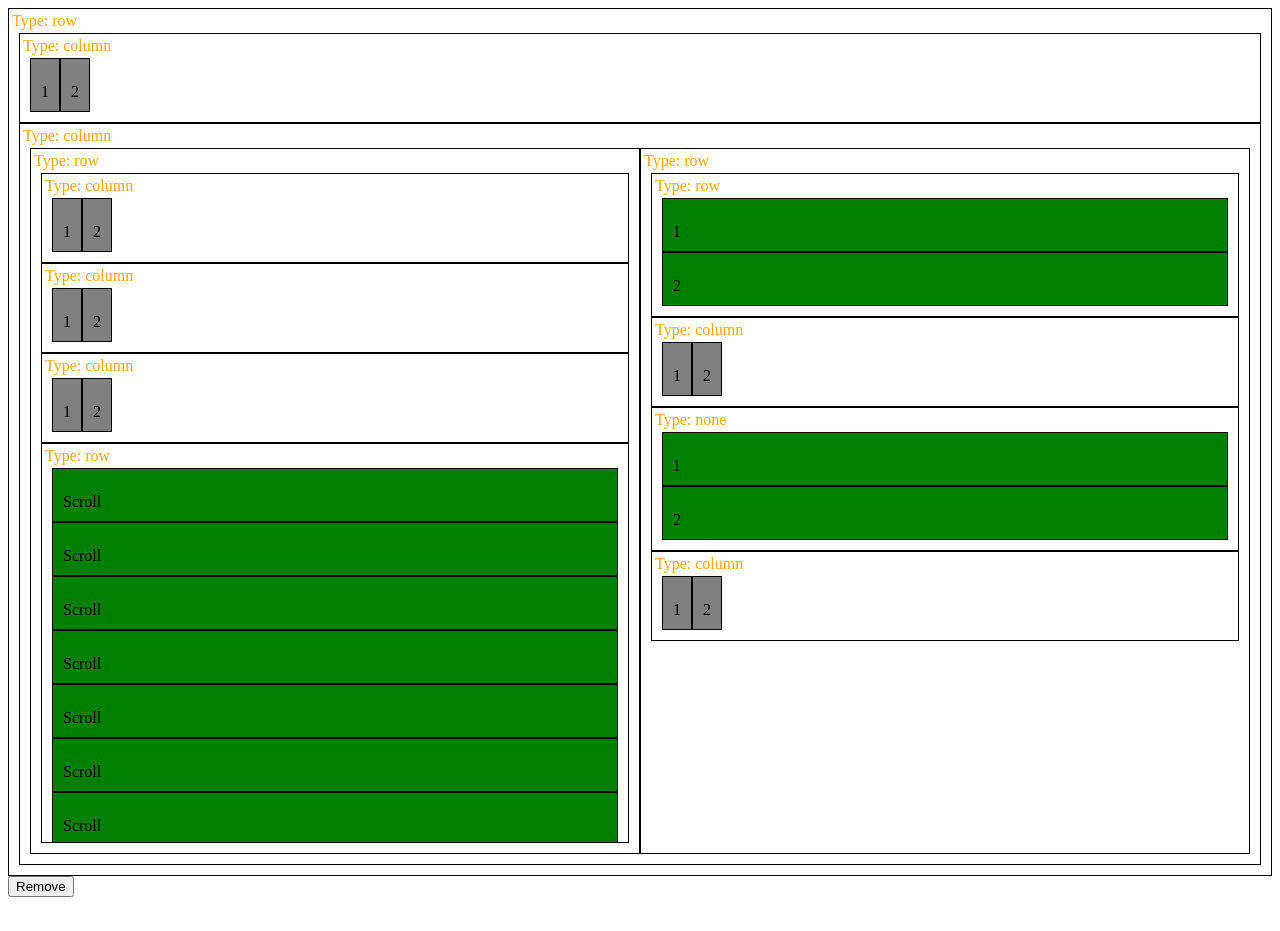
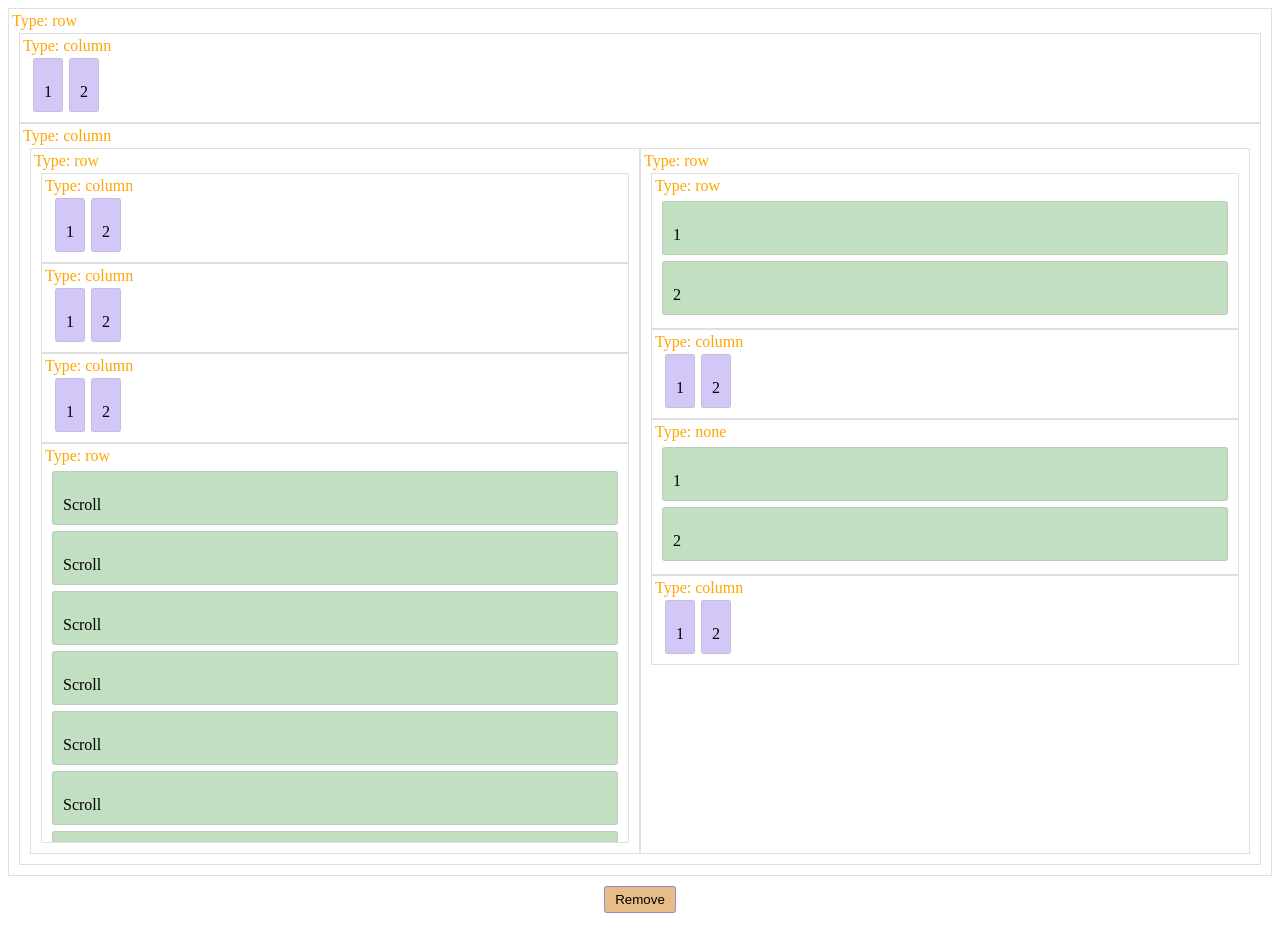
Before and after one commit to defective-origin/html-dom-navigator, a website built with webpack: page interactive-test/index.html in a window 1280 px wide. Before the commit the page ends 905 px from the top, so only its background shows below. Built offline with nearby package versions, Linux system fonts and the light colour scheme.

Commit message:
feat: add styles for test page

```diff
--- a/interactive-test/index.html
+++ b/interactive-test/index.html
@@ -12,7 +12,7 @@
       .none {
         box-sizing: border-box;
         padding: 24px 10px 10px 10px ;
-        border: 1px solid black;
+        border: 1px solid #afafaf63;
         display: flex;
         align-content: stretch;
         width: 100%;
@@ -46,26 +46,49 @@
       }
 
       [data-nav="item"] {
-        background: green;
+        background: #3596354d;
+        border-radius: 3px;
+        outline: none;
       }
 
       .none::after {
         content: "Type: none";
       }
 
+      [data-nav="row"] > [data-nav="item"],
+      .none > [data-nav="item"] {
+        margin: 3px 0;
+      }
+
       [data-nav="column"] > [data-nav="item"] {
-        background: gray;
+        background: #8969ea5e;
         width: min-content;
+        margin: 0 3px;
       }
 
       [data-nav][data-active-nav-item="true"] {
-        background: orange;
+        background: #f9282861;
+        border: 1px solid rgb(132, 69, 161);
       }
 
       .scroll {
         height: 400px;
         overflow-x: hidden;
         overflow-y: scroll;
+      }
+
+      .actions {
+        display: flex;
+        padding: 10px;
+        align-items: center;
+        justify-content: center;
+      }
+
+      .button {
+        padding: 5px 10px;
+        background: #e6bc88;
+        border: 1px solid #7272e2ad;
+        border-radius: 3px;
       }
     </style>
     <div id="root" data-nav="row">
@@ -203,7 +226,9 @@
         </article>
       </main>
     </div>
-    <button onclick="removeNode()">Remove</button>
+    <div class="actions">
+      <button class="button" onclick="removeNode()">Remove</button>
+    </div>
     <script>
       const elem = document.getElementById('root')
       window.HtmlDomNavigator.subscribe(elem)
--- a/src/index.ts
+++ b/src/index.ts
@@ -11,8 +11,6 @@ if (typeof window !== 'undefined') {
   window.HtmlDomNavigator = new Navigator()
 }
 
-// TODO: add documentation to repo
+// TODO: add images to readme.md
 // TODO: check tests after all
-// TODO: check scrollIntoView
-// TODO: implement nice styles for interaction test page
 // TODO: register package in npm
```
